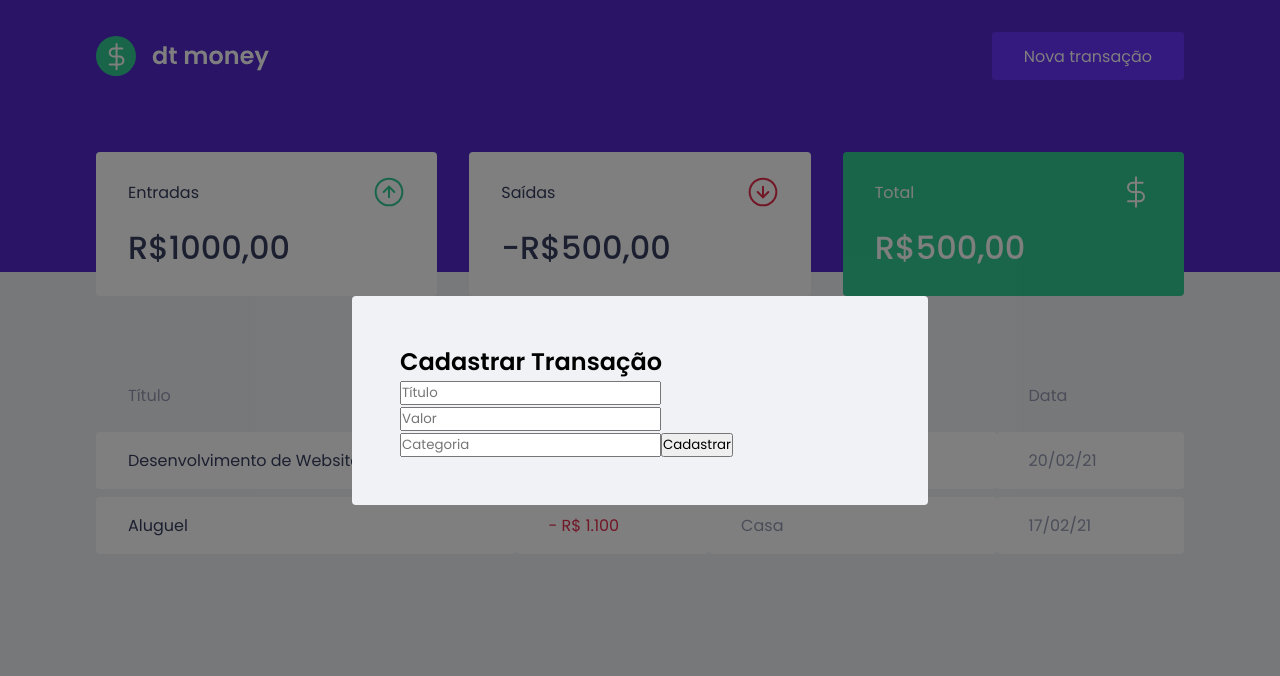
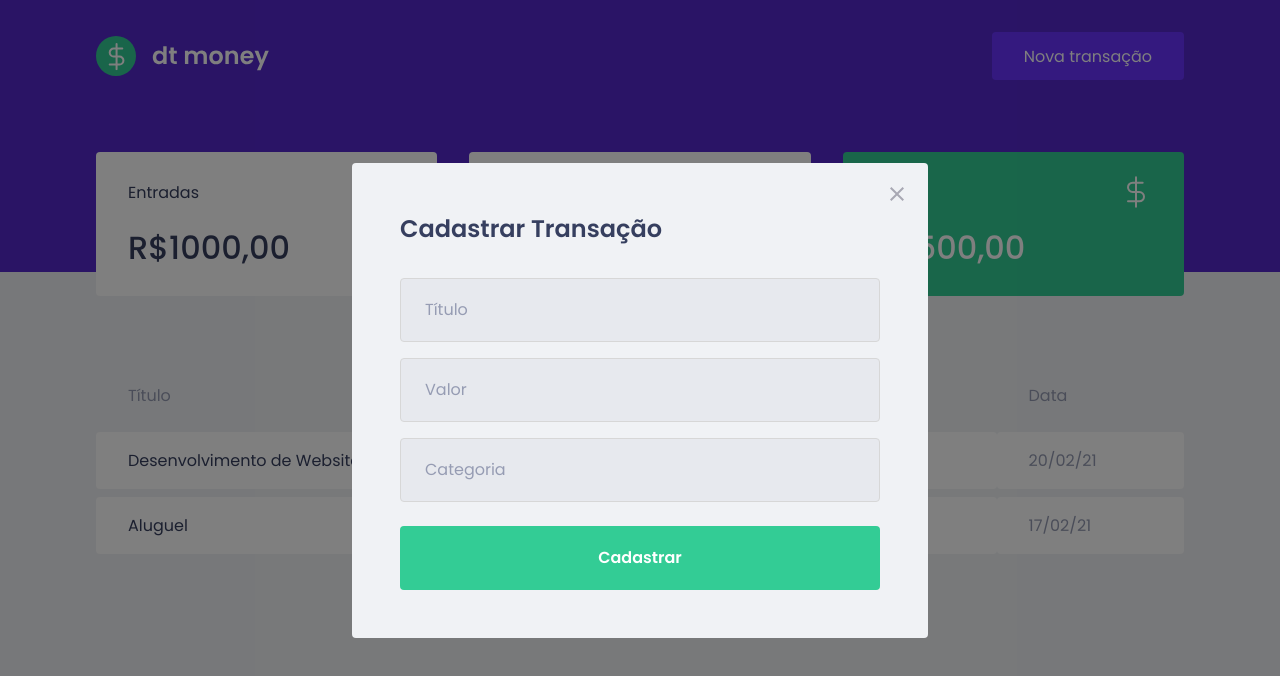
Before and after one commit to felipeevalerio/dtmoney, a React (Create React App) app: page / in a window 1280 px wide. Both pictures are taken after a click on the button "Nova transação". Shown: the top 676 px of the page. Built offline with nearby package versions, Linux system fonts and the light colour scheme; no server answers; what miragejs would draw is missing.

Commit message:
styled-modal

```diff
--- a/src/components/NewTransactionModal/index.tsx
+++ b/src/components/NewTransactionModal/index.tsx
@@ -1,4 +1,5 @@
 import Modal from "react-modal";
+import closeImg from "../../assets/close.svg";
 import {Container} from "./styles"
 
 interface NewTransactionModalProps{
@@ -14,6 +15,13 @@
             overlayClassName="react-modal-overlay"
             className="react-modal-content"
         >
+        <button
+            type="button"
+            onClick={onRequestClose}
+            className="react-modal-close"
+        >
+            <img src={closeImg} alt="Fechar Modal" />
+        </button>
         <Container>
             <h2>Cadastrar Transação</h2>
             <input
--- a/src/components/NewTransactionModal/styles.ts
+++ b/src/components/NewTransactionModal/styles.ts
@@ -1,6 +1,45 @@
 import styled from "styled-components";
 
 export const Container = styled.form`
+    h2{
+        color:var(--text-title);
+        font-size: 1.5rem;
+        margin-bottom: 2rem;
+    }
+    input{
+        width:100%;
+        padding: 0 1.5rem;
+        height: 4rem;
+        border-radius:0.25rem;
+        border:1px solid #d7d7d7;
+        background: #e7e9ee;
+        font-weight: 400;
+        font-size:1rem;
 
+        &::placeholder{
+            color: var(--text-body);
+        }
 
+        & + input{
+            margin-top: 1rem;
+        }
+    }
+
+    button[type="submit"]{
+        width: 100%;
+        padding: 0 1.5rem;
+        height:4rem;
+        background: var(--green);
+        color:#fff;
+        border-radius: 0.25rem;
+        border: 0;
+        font-size: 1rem;
+        font-weight:600;
+        margin-top: 1.5rem;
+        transition: filter 200ms;
+
+        &:hover{
+            filter:brightness(.9);
+        }
+    }
 `;
--- a/src/styles/global.ts
+++ b/src/styles/global.ts
@@ -75,4 +75,17 @@
         border-radius: 0.25rem;
     }
 
+    .react-modal-close{
+        position: absolute;
+        right: 1.5rem;
+        top:1.5rem;
+        border: 0;
+        background: transparent;
+        transition: filter 0.2s;
+
+        &:hover{
+            filter:brightness(0.8)
+        }
+    }
+
 `
```
